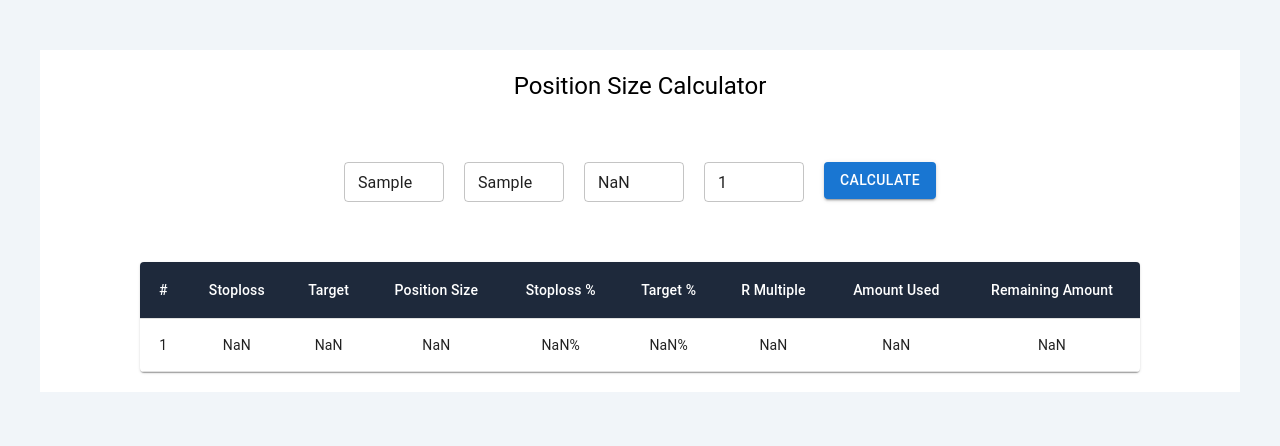
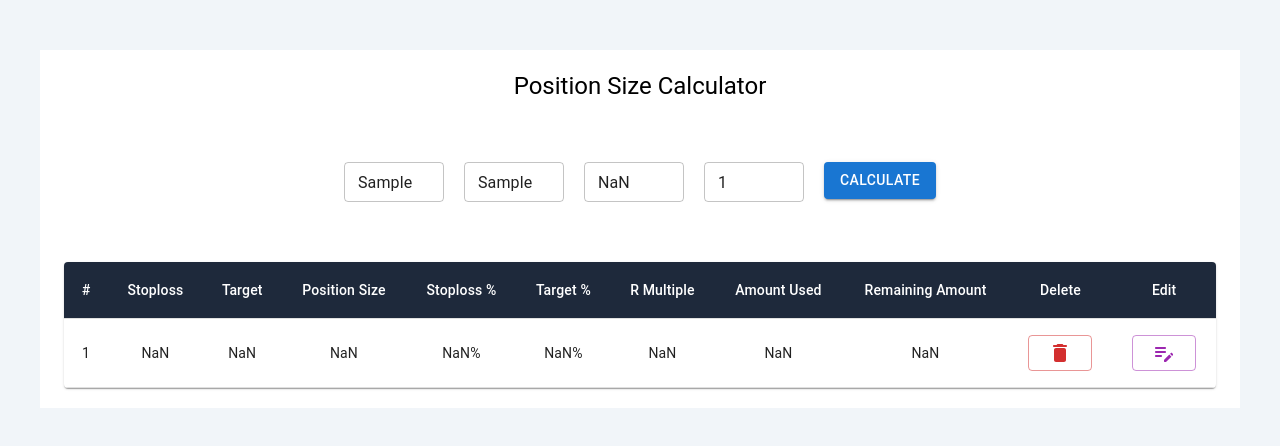
Before and after one commit to Ajinkya6898/position-size-calculator, a React (Create React App) app: page / in a window 1280 px wide. Both pictures are taken after typing "Sample", "Sample" into the empty fields and a click on the button "CALCULATE". Shown: the top 446 px of the page. Built offline with nearby package versions, Linux system fonts and the light colour scheme.

Commit message:
added delete and edit columns

```diff
--- a/package.json
+++ b/package.json
@@ -5,7 +5,8 @@
   "dependencies": {
     "@emotion/react": "^11.11.1",
     "@emotion/styled": "^11.11.0",
-    "@mui/material": "^5.14.20",
+    "@mui/icons-material": "^5.15.0",
+    "@mui/material": "^5.15.0",
     "@testing-library/jest-dom": "^5.17.0",
     "@testing-library/react": "^13.4.0",
     "@testing-library/user-event": "^13.5.0",
--- a/src/components/BasicTabel.jsx
+++ b/src/components/BasicTabel.jsx
@@ -1,6 +1,7 @@
 // BasicTable.jsx
 import React from "react";
 import { styled } from "@mui/material/styles";
+import { Button } from "@mui/material";
 import Table from "@mui/material/Table";
 import TableBody from "@mui/material/TableBody";
 import TableCell, { tableCellClasses } from "@mui/material/TableCell";
@@ -8,6 +9,8 @@ import TableContainer from "@mui/material/TableContainer";
 import TableHead from "@mui/material/TableHead";
 import TableRow from "@mui/material/TableRow";
 import Paper from "@mui/material/Paper";
+import DeleteRoundedIcon from "@mui/icons-material/DeleteRounded";
+import EditNoteRoundedIcon from "@mui/icons-material/EditNoteRounded";
 
 const StyledTableCell = styled(TableCell)(({ theme }) => ({
   [`&.${tableCellClasses.head}`]: {
@@ -41,6 +44,8 @@ const BasicTable = ({ stocks }) => {
               <StyledTableCell>R Multiple</StyledTableCell>
               <StyledTableCell>Amount Used</StyledTableCell>
               <StyledTableCell>Remaining Amount</StyledTableCell>
+              <StyledTableCell>Delete</StyledTableCell>
+              <StyledTableCell>Edit</StyledTableCell>
             </TableRow>
           </TableHead>
           <TableBody>
@@ -73,6 +78,16 @@ const BasicTable = ({ stocks }) => {
                 </TableCell>
                 <TableCell sx={alignMiddle}>{stock.amountUsed}</TableCell>
                 <TableCell sx={alignMiddle}>{stock.remainingAmt}</TableCell>
+                <TableCell sx={alignMiddle}>
+                  <Button variant="outlined" color="error">
+                    <DeleteRoundedIcon />
+                  </Button>
+                </TableCell>
+                <TableCell sx={alignMiddle}>
+                  <Button variant="outlined" color="secondary">
+                    <EditNoteRoundedIcon />
+                  </Button>
+                </TableCell>
               </TableRow>
             ))}
           </TableBody>
--- a/src/components/StockTradingApp.jsx
+++ b/src/components/StockTradingApp.jsx
@@ -21,7 +21,7 @@ const StockTradingApp = () => {
       <Box py="20px" textAlign="center">
         <StockForm addStock={addStock} />
       </Box>
-      <Box width={1000} margin="auto" py="20px">
+      <Box margin="auto" py="20px">
         <BasicTable stocks={stocks} />
       </Box>
     </Container>
```
Also changed, not shown: 1 other file (tests, documents, lock files or other folders).
